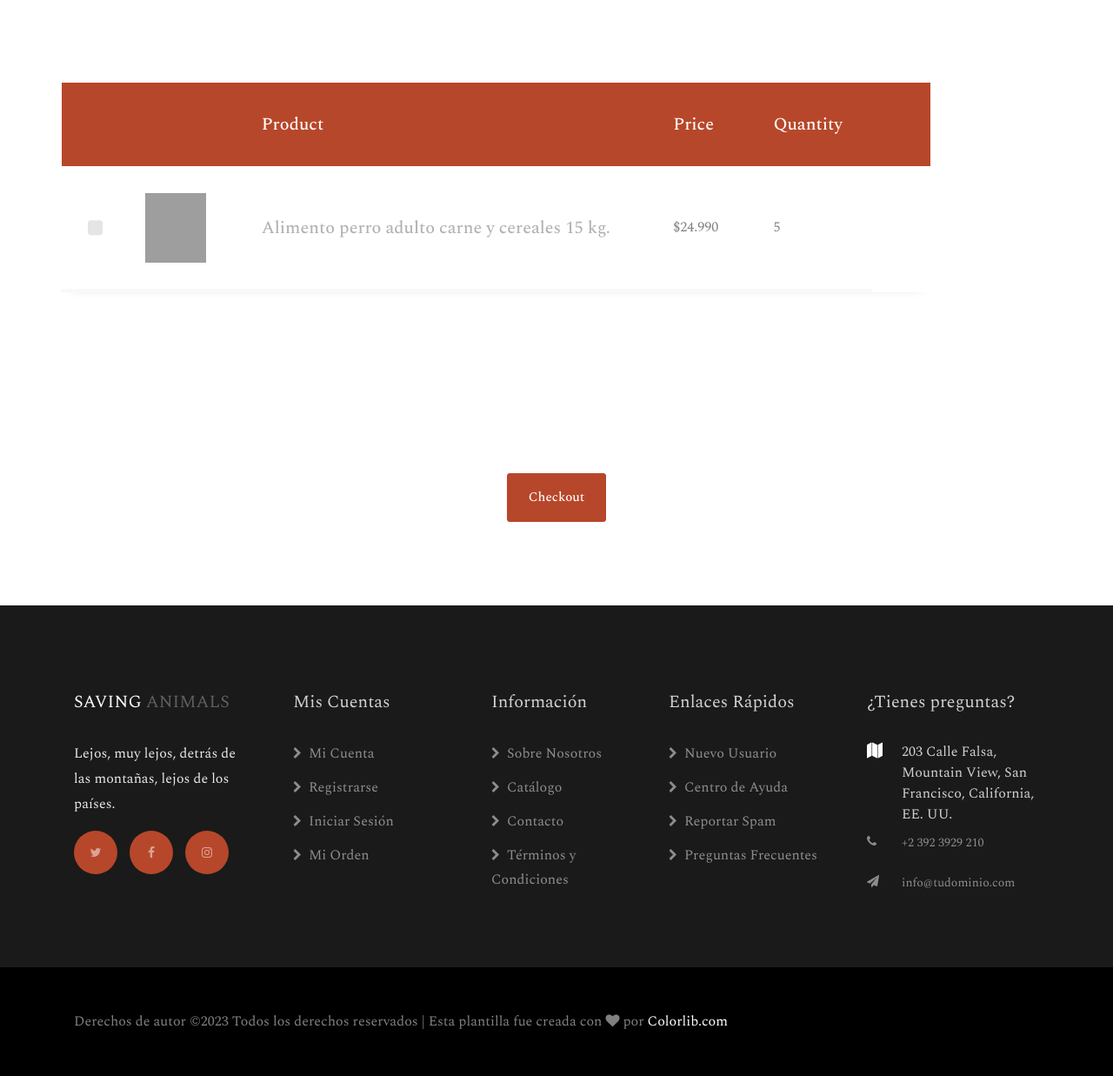
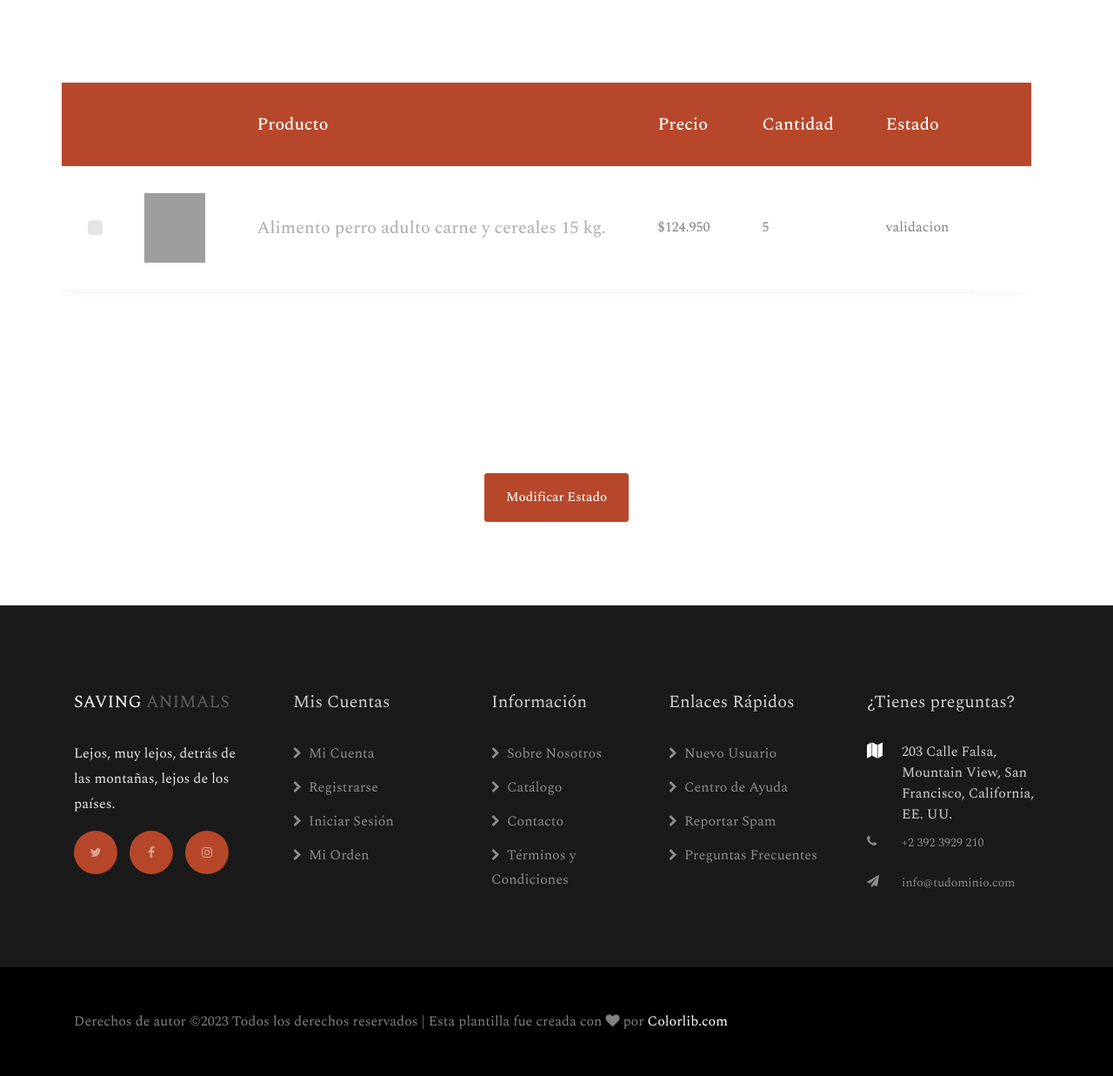
Before and after one commit to Destt12/petshop, a Django app: page /wishlist/ in a window 1280 px wide. Shown: the part 446-1683 px from the top of the page at 87% size. Run offline with Django 3.2, Linux system fonts and the light colour scheme; a user stored in the database is signed in; data comes from the database, SQL or seed files in the repository; tables that the repository leaves empty hold one stand-in row (values such as "Sample post"); some libraries are stand-ins or nearby versions; some web fonts are replaced; grey boxes are pictures that could not be loaded.

Commit message:
seguimiento realizado

```diff
--- a/core/models.py
+++ b/core/models.py
@@ -82,8 +82,9 @@ class Seguimiento(models.Model):
 
     usuario = models.ForeignKey(User, on_delete=models.CASCADE)
     estado = models.CharField(max_length=20, choices=ESTADOS_CHOICES)
+    producto = models.ForeignKey(Producto, on_delete=models.CASCADE)  # Añade este campo
 
     # otros campos que necesites
 
     def __str__(self):
-        return f'Seguimiento #{self.id} - Usuario: {self.usuario.username}'
+        return f'Seguimiento #{self.id} - Producto: {self.producto.nombre} - Usuario: {self.usuario.username}'
--- a/core/templates/core/wishlist.html
+++ b/core/templates/core/wishlist.html
@@ -1,7 +1,6 @@
 {% extends 'core/base.html' %}
 {% load static %}
 {% load humanize %}
-
 
 {% block contenido %}
 <section class="hero-wrap hero-wrap-2" style="background-image: url({% static 'core/images/portada2.jpg' %});" data-stellar-background-ratio="0.5">
@@ -9,7 +8,7 @@
 	<div class="container">
 	  <div class="row no-gutters slider-text align-items-end justify-content-center">
 		<div class="col-md-9 ftco-animate mb-5 text-center">
-          	<p class="breadcrumbs mb-0"><span class="mr-2"><a href="{% url 'index' %}">Home <i class="fa fa-chevron-right"></i></a></span> <span>Carrito <i class="fa fa-chevron-right"></i></span></p>
+		  <p class="breadcrumbs mb-0"><span class="mr-2"><a href="{% url 'index' %}">Inicio <i class="fa fa-chevron-right"></i></a></span> <span>Carrito <i class="fa fa-chevron-right"></i></span></p>
 		  <h2 class="mb-0 bread">Mi carrito</h2>
 		</div>
 	  </div>
@@ -25,18 +24,17 @@
 			  <tr>
 				<th>&nbsp;</th>
 				<th>&nbsp;</th>
-						    	<th>Product</th>
-						      <th> Price </th>
-						      <th>Quantity</th>
-
+				<th>Producto</th>
+				<th>Precio</th>
+				<th>Cantidad</th>
+				<th>Estado</th>
 				<th>&nbsp;</th>
 			  </tr>
 			</thead>
+			{% for carrito, aux in listado %}
 
-						  {% for carrito in listado %}
 			<tbody>
-							<!--principio for-->
-
+			  <!-- inicio for -->
 			  <tr class="alert" role="alert">
 				<td>
 				  <label class="checkbox-wrap checkbox-primary">
@@ -52,30 +50,33 @@
 					<span>{{ carrito.producto.nombre }}</span>
 				  </div>
 				</td>
-								<td>${{ carrito.producto.precio|intcomma }}</td>
-								<td class="quantity-box"> {{carrito.cantidad}}</td>
+				<td>${{ carrito.total|intcomma }}</td>
 
+				<td class="quantity-box">{{ carrito.cantidad }}</td>
+
+				<td>{{ aux.estado }}</td>
 			  </tr>
 
-							<!--fin for-->
+			  <!-- fin for -->
 			</tbody>
+
 			{% endfor %}
 		  </table>
 		</div>
-
 	  </div>
-
 	</div>
 </section>
+
 <section class="ftco-section">
 	<div class="container">
 	  <div class="row justify-content-center">
 		<div class="col-md-6 text-center">
-              <a href="{% url 'cambiar_estado_seguimiento' id.usuario_id %}" class="btn btn-primary py-3 px-4">Checkout</a>
+		  <a href="{% url 'cambiar_estado_seguimiento' %}" class="btn btn-primary py-3 px-4">Modificar Estado</a>
 		</div>
 	  </div>
 	</div>
 </section>
 {% endblock %}
+
 {% block js %}
 {% endblock %}
--- a/core/urls.py
+++ b/core/urls.py
@@ -25,7 +25,7 @@ urlpatterns = [
         path('product/',product,name="product"),
         path('wishlist/',historial,name="historial"),
         path('product-details/<int:id>/', product_details, name='product-details'),
-        path('seguimiento/<int:seguimiento_id>/', cambiar_estado_seguimiento, name='cambiar_estado_seguimiento'),
+        path('seguimiento/', cambiar_estado_seguimiento, name='cambiar_estado_seguimiento'),
 
 
         #cosas del carrito
--- a/core/views.py
+++ b/core/views.py
@@ -144,7 +144,7 @@ def checkout(request, codigo_cupon=None):
             producto.save()
             estado_inicial = 'validacion'
             usuario = request.user
-            seguimiento = Seguimiento(usuario=usuario, estado=estado_inicial)
+            seguimiento = Seguimiento(usuario=usuario, estado=estado_inicial, producto_id= producto.id)
             seguimiento.save()
             # Crear una instancia de Compra para el historial
             historial = Historial(
@@ -196,6 +196,7 @@ def checkout(request, codigo_cupon=None):
 
     data = {
         'carrito': carrito,
+
         'total_general': total_general,
         'sub_total': sub_total,
         'descuento': total_descuento,
@@ -245,8 +246,7 @@ def product(request):
     return render(request, 'core/product.html', data)
 
 
-def wishlist(request):
-    return render(request, 'core/wishlist.html')
+
 
 #creado por sebalol
 @login_required
@@ -290,15 +290,10 @@ def historial(request):
     compras = Historial.objects.filter(usuario=request.user)
     seguimiento = Seguimiento.objects.filter(usuario=request.user)
     data = {
-        'listado': compras,
-        'id' : seguimiento
-
-
+        'listado': zip(compras, seguimiento)
     }
-    print(data)
 
     return render(request, 'core/wishlist.html', data)
-
 @login_required
 def edit(request):
     user = request.user
@@ -443,13 +438,14 @@ def eliminar_cupon(request, id):
     cupon.delete()
     return redirect('lista_cupones')
 
-def cambiar_estado_seguimiento(request, seguimiento_id):
-    seguimiento = get_object_or_404(Seguimiento, pk=seguimiento_id)
+def cambiar_estado_seguimiento(request):
+    seguimientos = Seguimiento.objects.all()
 
     if request.method == 'POST':
-        nuevo_estado = request.POST.get('nuevo_estado')
-        seguimiento.estado = nuevo_estado
-        seguimiento.save()
-        return redirect('detalle_seguimiento', seguimiento_id=seguimiento_id)
+        for seguimiento in seguimientos:
+            nuevo_estado = request.POST.get(f'nuevo_estado_{seguimiento.id}')
+            seguimiento.estado = nuevo_estado
+            seguimiento.save()
+        return redirect('historial')
 
-    return render(request, 'cambiar_estado_seguimiento.html', {'seguimiento': seguimiento})
+    return render(request, 'core/cambiar_estado_seguimiento.html', {'seguimientos': seguimientos})
```
Also changed, not shown: core/templates/core/cambiar_estado_seguimiento.html (+21 -14 lines), core/migrations/0005_seguimiento_producto.py (added). Lines whose indentation alone changed are shown as unchanged.
